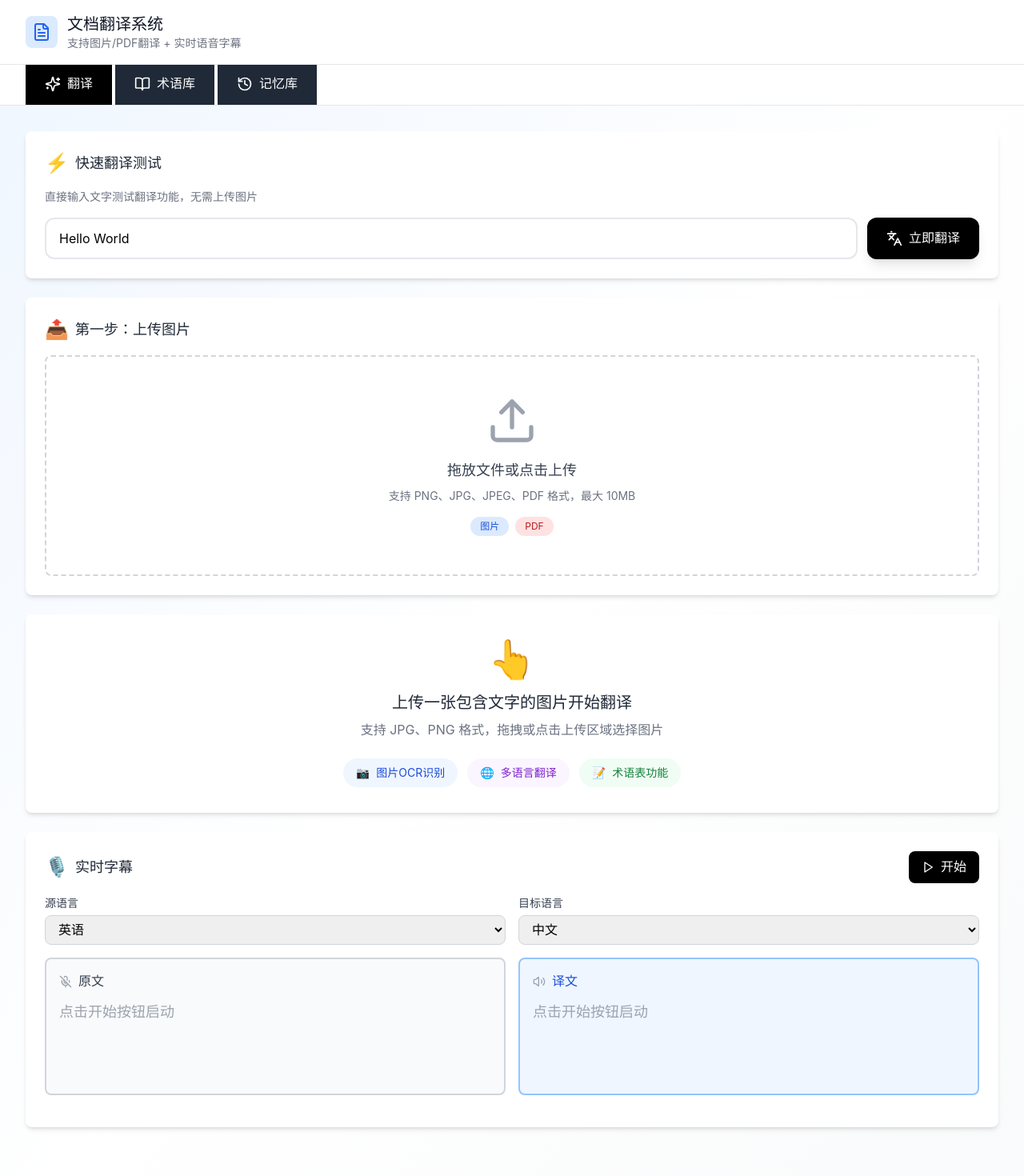
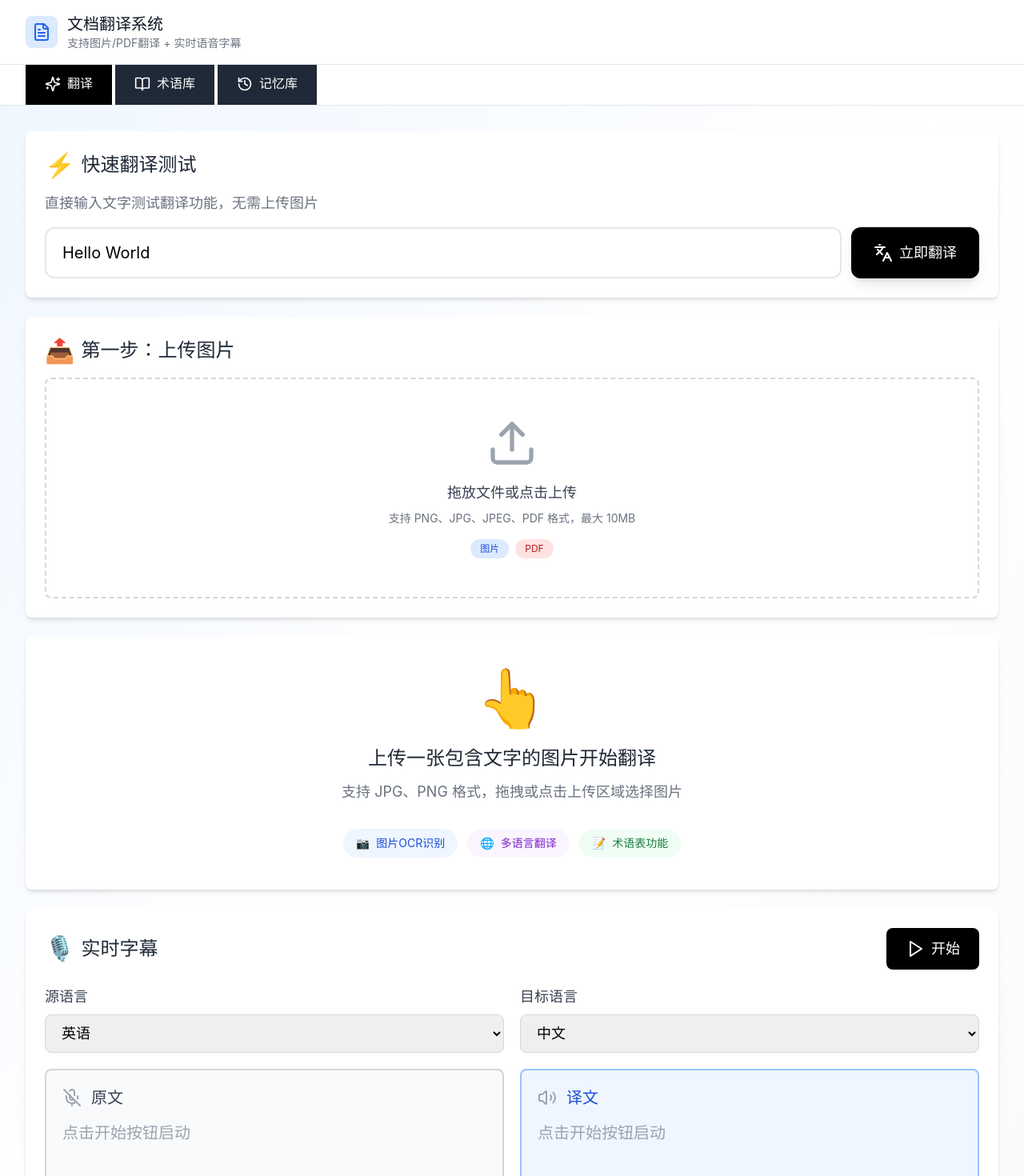
Before and after one commit to joannopan0124-hash/clone-git, a React (Vite) app in the folder frontend/: page / in a window 1280 px wide. Shown: the top 1470 px of the page at 80% size. Built offline with nearby package versions, Linux system fonts and the light colour scheme.

Commit message:
feat: 搭建React+Flask翻译系统
Co-authored-by: traeagent <traeagent@users.noreply.github.com>

```diff
--- a/frontend/src/components/RealtimeSubtitle.tsx
+++ b/frontend/src/components/RealtimeSubtitle.tsx
@@ -106,31 +106,31 @@ export default function RealtimeSubtitle({
 
   return (
     <div className="bg-white rounded-lg shadow-md p-6">
-      <div className="flex items-center justify-between mb-4">
-        <h2 className="text-lg font-semibold text-gray-800 flex items-center gap-2 font-[楷体]">
-          <span className="text-2xl">🎙️</span>
+      <div className="flex items-center justify-between mb-5">
+        <h2 className="text-2xl font-semibold text-gray-800 flex items-center gap-2 font-[楷体]">
+          <span className="text-3xl">🎙️</span>
           实时字幕
           {isSimulation && (
-            <span className="ml-2 px-2 py-1 bg-yellow-100 text-yellow-700 text-xs rounded-full">
+            <span className="ml-2 px-3 py-1 bg-yellow-100 text-yellow-700 text-sm rounded-full">
               模拟模式
             </span>
           )}
         </h2>
-        <div className="flex items-center gap-2">
+        <div className="flex items-center gap-3">
           {!isRunning ? (
             <button
               onClick={handleStart}
-              className="flex items-center justify-center gap-2 px-4 py-2 bg-black text-white hover:bg-gray-800 rounded-lg transition-colors font-[楷体]"
+              className="flex items-center justify-center gap-2 px-6 py-3 bg-black text-white hover:bg-gray-800 rounded-lg transition-colors font-[楷体] text-lg"
             >
-              <Play className="w-4 h-4" />
+              <Play className="w-6 h-6" />
               开始
             </button>
           ) : (
             <button
               onClick={handleStop}
-              className="flex items-center justify-center gap-2 px-4 py-2 bg-black text-white hover:bg-gray-800 rounded-lg transition-colors font-[楷体]"
+              className="flex items-center justify-center gap-2 px-6 py-3 bg-black text-white hover:bg-gray-800 rounded-lg transition-colors font-[楷体] text-lg"
             >
-              <Square className="w-4 h-4" />
+              <Square className="w-6 h-6" />
               停止
             </button>
           )}
@@ -138,21 +138,21 @@ export default function RealtimeSubtitle({
       </div>
 
       {error && (
-        <div className="mb-4 p-3 bg-red-50 border border-red-200 rounded-lg">
-          <p className="text-red-700 text-sm">{error}</p>
+        <div className="mb-5 p-4 bg-red-50 border border-red-200 rounded-lg">
+          <p className="text-red-700 text-lg">{error}</p>
         </div>
       )}
 
-      <div className="grid grid-cols-2 gap-4 mb-4">
+      <div className="grid grid-cols-2 gap-5 mb-5">
         <div>
-          <label className="block text-sm font-medium text-gray-700 mb-1 font-[楷体]">
+          <label className="block text-lg font-medium text-gray-700 mb-2 font-[楷体]">
             源语言
           </label>
           <select
             value={sourceLang}
             onChange={(e) => onSourceLangChange(e.target.value)}
             disabled={isRunning}
-            className="w-full px-3 py-2 border border-gray-300 rounded-lg focus:outline-none focus:ring-2 focus:ring-blue-500 disabled:bg-gray-100 font-[楷体]"
+            className="w-full px-4 py-3 border border-gray-300 rounded-lg focus:outline-none focus:ring-2 focus:ring-blue-500 disabled:bg-gray-100 font-[楷体] text-lg"
           >
             {languages.map((lang) => (
               <option key={lang.code} value={lang.code}>
@@ -162,14 +162,14 @@ export default function RealtimeSubtitle({
           </select>
         </div>
         <div>
-          <label className="block text-sm font-medium text-gray-700 mb-1 font-[楷体]">
+          <label className="block text-lg font-medium text-gray-700 mb-2 font-[楷体]">
             目标语言
           </label>
           <select
             value={targetLang}
             onChange={(e) => onTargetLangChange(e.target.value)}
             disabled={isRunning}
-            className="w-full px-3 py-2 border border-gray-300 rounded-lg focus:outline-none focus:ring-2 focus:ring-blue-500 disabled:bg-gray-100 font-[楷体]"
+            className="w-full px-4 py-3 border border-gray-300 rounded-lg focus:outline-none focus:ring-2 focus:ring-blue-500 disabled:bg-gray-100 font-[楷体] text-lg"
           >
             {languages.map((lang) => (
               <option key={lang.code} value={lang.code}>
@@ -181,22 +181,22 @@ export default function RealtimeSubtitle({
       </div>
 
       {/* 两个框显示原文和译文 */}
-      <div className="grid grid-cols-1 lg:grid-cols-2 gap-4 mb-4">
+      <div className="grid grid-cols-1 lg:grid-cols-2 gap-5 mb-5">
         {/* 原文框 */}
-        <div className="border-2 border-gray-300 rounded-lg p-4 min-h-[150px] bg-gray-50">
-          <div className="flex items-center gap-2 mb-3">
+        <div className="border-2 border-gray-300 rounded-lg p-5 min-h-[200px] bg-gray-50">
+          <div className="flex items-center gap-3 mb-4">
             {isRunning ? (
-              <div className="flex gap-1">
-                <span className="w-2 h-2 bg-red-500 rounded-full animate-pulse"></span>
-                <span className="w-2 h-2 bg-red-500 rounded-full animate-pulse delay-75"></span>
-                <span className="w-2 h-2 bg-red-500 rounded-full animate-pulse delay-150"></span>
+              <div className="flex gap-2">
+                <span className="w-3 h-3 bg-red-500 rounded-full animate-pulse"></span>
+                <span className="w-3 h-3 bg-red-500 rounded-full animate-pulse delay-75"></span>
+                <span className="w-3 h-3 bg-red-500 rounded-full animate-pulse delay-150"></span>
               </div>
             ) : (
-              <MicOff className="w-4 h-4 text-gray-400" />
+              <MicOff className="w-6 h-6 text-gray-400" />
             )}
-            <span className="font-bold text-gray-700 font-[楷体]">原文</span>
+            <span className="text-xl font-bold text-gray-700 font-[楷体]">原文</span>
           </div>
-          <div className="text-lg text-gray-800 font-[楷体] min-h-[100px]">
+          <div className="text-xl text-gray-800 font-[楷体] min-h-[120px]">
             {currentSubtitle ? (
               <p>{currentSubtitle.original_text}</p>
             ) : isRunning ? (
@@ -208,20 +208,20 @@ export default function RealtimeSubtitle({
         </div>
 
         {/* 译文框 */}
-        <div className="border-2 border-blue-300 rounded-lg p-4 min-h-[150px] bg-blue-50">
-          <div className="flex items-center gap-2 mb-3">
+        <div className="border-2 border-blue-300 rounded-lg p-5 min-h-[200px] bg-blue-50">
+          <div className="flex items-center gap-3 mb-4">
             {isRunning ? (
-              <div className="flex gap-1">
-                <span className="w-2 h-2 bg-blue-500 rounded-full animate-pulse"></span>
-                <span className="w-2 h-2 bg-blue-500 rounded-full animate-pulse delay-75"></span>
-                <span className="w-2 h-2 bg-blue-500 rounded-full animate-pulse delay-150"></span>
+              <div className="flex gap-2">
+                <span className="w-3 h-3 bg-blue-500 rounded-full animate-pulse"></span>
+                <span className="w-3 h-3 bg-blue-500 rounded-full animate-pulse delay-75"></span>
+                <span className="w-3 h-3 bg-blue-500 rounded-full animate-pulse delay-150"></span>
               </div>
             ) : (
-              <Volume2 className="w-4 h-4 text-gray-400" />
+              <Volume2 className="w-6 h-6 text-gray-400" />
             )}
-            <span className="font-bold text-blue-700 font-[楷体]">译文</span>
+            <span className="text-xl font-bold text-blue-700 font-[楷体]">译文</span>
           </div>
-          <div className="text-lg text-gray-800 font-[楷体] min-h-[100px]">
+          <div className="text-xl text-gray-800 font-[楷体] min-h-[120px]">
             {currentSubtitle ? (
               <p>{currentSubtitle.translated_text}</p>
             ) : isRunning ? (
--- a/frontend/src/pages/Home.tsx
+++ b/frontend/src/pages/Home.tsx
@@ -225,11 +225,11 @@ export default function Home() {
 
           {/* 快速翻译测试区域 */}
           <div className="bg-white rounded-lg shadow-md p-6">
-            <h2 className="text-lg font-semibold text-gray-800 mb-4 flex items-center gap-2">
-              <span className="text-2xl">⚡</span>
+            <h2 className="text-2xl font-semibold text-gray-800 mb-4 flex items-center gap-2">
+              <span className="text-3xl">⚡</span>
               快速翻译测试
             </h2>
-            <p className="text-sm text-gray-500 mb-4">
+            <p className="text-lg text-gray-500 mb-4">
               直接输入文字测试翻译功能，无需上传图片
             </p>
             <div className="flex gap-3">
@@ -239,13 +239,13 @@ export default function Home() {
                 onChange={(e) => setQuickTestText(e.target.value)}
                 onKeyDown={(e) => e.key === 'Enter' && handleQuickTranslate()}
                 placeholder="输入文字，如：Hello World"
-                className="flex-1 px-4 py-3 border-2 border-gray-200 rounded-xl focus:outline-none focus:ring-4 focus:ring-blue-200 focus:border-blue-400 text-base transition-all"
+                className="flex-1 px-5 py-4 border-2 border-gray-200 rounded-xl focus:outline-none focus:ring-4 focus:ring-blue-200 focus:border-blue-400 text-xl transition-all text-lg"
               />
               <button
                 onClick={handleQuickTranslate}
                 disabled={isQuickTranslating || !quickTestText.trim()}
                 className={`
-                  flex items-center justify-center gap-2 px-6 py-3 rounded-xl font-bold transition-all transform font-[楷体]
+                  flex items-center justify-center gap-2 px-7 py-4 rounded-xl font-bold transition-all transform font-[楷体] text-lg
                   ${isQuickTranslating || !quickTestText.trim()
                     ? 'bg-gray-400 text-gray-600 cursor-not-allowed'
                     : 'bg-black text-white hover:bg-gray-800 shadow-lg hover:shadow-xl active:scale-95'
@@ -254,36 +254,36 @@ export default function Home() {
               >
                 {isQuickTranslating ? (
                   <>
-                    <Loader2 className="w-5 h-5 animate-spin" />
+                    <Loader2 className="w-6 h-6 animate-spin" />
                     翻译中...
                   </>
                 ) : (
                   <>
-                    <Languages className="w-5 h-5" />
+                    <Languages className="w-6 h-6" />
                     立即翻译
                   </>
                 )}
               </button>
             </div>
             {quickTestResult && (
-              <div className="mt-4 p-4 bg-gradient-to-r from-green-50 to-teal-50 rounded-xl border border-green-200">
-                <div className="flex items-center gap-2 mb-2">
-                  <span className="text-sm font-semibold text-green-700">翻译结果：</span>
+              <div className="mt-4 p-5 bg-gradient-to-r from-green-50 to-teal-50 rounded-xl border border-green-200">
+                <div className="flex items-center gap-2 mb-3">
+                  <span className="text-lg font-semibold text-green-700">翻译结果：</span>
                   {quickTestSimulation && (
-                    <span className="text-xs px-2 py-0.5 bg-yellow-400 text-yellow-900 rounded-full font-semibold">
+                    <span className="text-sm px-3 py-1 bg-yellow-400 text-yellow-900 rounded-full font-semibold">
                       模拟模式
                     </span>
                   )}
                 </div>
-                <p className="text-gray-800 text-lg">{quickTestResult}</p>
+                <p className="text-gray-800 text-xl">{quickTestResult}</p>
               </div>
             )}
           </div>
 
           {/* 文件上传区域 */}
           <div className="bg-white rounded-lg shadow-md p-6">
-            <h2 className="text-lg font-semibold text-gray-800 mb-4 flex items-center gap-2">
-              <span className="text-2xl">📤</span>
+            <h2 className="text-2xl font-semibold text-gray-800 mb-4 flex items-center gap-2">
+              <span className="text-3xl">📤</span>
               第一步：上传图片
             </h2>
             <FileUpload
@@ -318,14 +318,14 @@ export default function Home() {
               <div className="p-5 bg-gradient-to-r from-blue-50 via-indigo-50 to-purple-50 border-b">
                 <div className="flex flex-col sm:flex-row items-center gap-4">
                   <div className="flex-1 w-full">
-                    <label className="block text-sm font-semibold text-gray-700 mb-1">
+                    <label className="block text-lg font-semibold text-gray-700 mb-2">
                       源语言
                     </label>
                     <select
                       value={sourceLang}
                       onChange={(e) => setSourceLang(e.target.value)}
                       disabled={isTranslating}
-                      className="w-full px-4 py-3 border-2 border-gray-200 rounded-xl focus:outline-none focus:ring-4 focus:ring-blue-200 focus:border-blue-400 text-base font-medium transition-all bg-white"
+                      className="w-full px-5 py-4 border-2 border-gray-200 rounded-xl focus:outline-none focus:ring-4 focus:ring-blue-200 focus:border-blue-400 text-lg font-medium transition-all bg-white"
                     >
                       {LANGUAGES.map((lang) => (
                         <option key={lang.code} value={lang.code}>
@@ -335,21 +335,21 @@ export default function Home() {
                     </select>
                   </div>
 
-                  <div className="flex items-center justify-center pt-2 sm:pt-5">
-                    <div className="p-3 bg-white rounded-full shadow-md">
-                      <ArrowRight className="w-6 h-6 text-blue-500" />
+                  <div className="flex items-center justify-center pt-2 sm:pt-6">
+                    <div className="p-4 bg-white rounded-full shadow-md">
+                      <ArrowRight className="w-8 h-8 text-blue-500" />
                     </div>
                   </div>
 
                   <div className="flex-1 w-full">
-                    <label className="block text-sm font-semibold text-gray-700 mb-1">
+                    <label className="block text-lg font-semibold text-gray-700 mb-2">
                       目标语言
                     </label>
                     <select
                       value={targetLang}
                       onChange={(e) => setTargetLang(e.target.value)}
                       disabled={isTranslating}
-                      className="w-full px-4 py-3 border-2 border-gray-200 rounded-xl focus:outline-none focus:ring-4 focus:ring-blue-200 focus:border-blue-400 text-base font-medium transition-all bg-white"
+                      className="w-full px-5 py-4 border-2 border-gray-200 rounded-xl focus:outline-none focus:ring-4 focus:ring-blue-200 focus:border-blue-400 text-lg font-medium transition-all bg-white"
                     >
                       {LANGUAGES.map((lang) => (
                         <option key={lang.code} value={lang.code}>
@@ -359,12 +359,12 @@ export default function Home() {
                     </select>
                   </div>
 
-                  <div className="pt-2 sm:pt-5 w-full sm:w-auto">
+                  <div className="pt-2 sm:pt-6 w-full sm:w-auto">
                     <button
                       onClick={handleTranslate}
                       disabled={isTranslating || !originalText}
                       className={`
-                        w-full sm:w-auto flex items-center justify-center gap-2 px-8 py-3.5 rounded-xl font-bold text-lg transition-all transform font-[楷体]
+                        w-full sm:w-auto flex items-center justify-center gap-2 px-10 py-4 rounded-xl font-bold text-xl transition-all transform font-[楷体]
                         ${isTranslating || !originalText
                           ? 'bg-gray-400 text-gray-600 cursor-not-allowed'
                           : 'bg-black text-white hover:bg-gray-800 shadow-xl hover:shadow-2xl hover:scale-105 active:scale-95'
@@ -393,30 +393,30 @@ export default function Home() {
                 <div className="border rounded-lg overflow-hidden">
                   <div className="flex items-center justify-between p-3 bg-gray-100 border-b">
                     <div className="flex items-center gap-2">
-                      <span className="font-medium text-gray-700">原文</span>
+                      <span className="text-lg font-medium text-gray-700">原文</span>
                       {confidence > 0 && (
-                        <span className="text-xs px-2 py-0.5 bg-blue-100 text-blue-700 rounded">
+                        <span className="text-sm px-3 py-1 bg-blue-100 text-blue-700 rounded">
                           识别度 {(confidence * 100).toFixed(1)}%
                         </span>
                       )}
                     </div>
                     <button
                       onClick={() => copyToClipboard(originalText, 'original')}
-                      className="flex items-center justify-center gap-1 px-3 py-1.5 bg-black text-white hover:bg-gray-800 rounded transition-colors font-[楷体]"
+                      className="flex items-center justify-center gap-1 px-4 py-2 bg-black text-white hover:bg-gray-800 rounded transition-colors font-[楷体] text-base"
                     >
                       {copiedOriginal ? (
-                        <Check className="w-4 h-4" />
+                        <Check className="w-5 h-5" />
                       ) : (
-                        <Copy className="w-4 h-4" />
+                        <Copy className="w-5 h-5" />
                       )}
-                      <span className="text-xs">{copiedOriginal ? '已复制' : '复制'}</span>
+                      <span className="text-sm">{copiedOriginal ? '已复制' : '复制'}</span>
                     </button>
                   </div>
-                  <div className="p-4 bg-white min-h-[200px] max-h-[400px] overflow-y-auto">
+                  <div className="p-5 bg-white min-h-[250px] max-h-[500px] overflow-y-auto">
                     <textarea
                       value={originalText}
                       onChange={(e) => setOriginalText(e.target.value)}
-                      className="w-full h-full min-h-[180px] text-gray-800 whitespace-pre-wrap resize-none border-0 focus:outline-none bg-transparent"
+                      className="w-full h-full min-h-[200px] text-lg text-gray-800 whitespace-pre-wrap resize-none border-0 focus:outline-none bg-transparent"
                       placeholder="识别出的文字会显示在这里，您也可以手动编辑..."
                     />
                   </div>
@@ -424,11 +424,11 @@ export default function Home() {
 
                 {/* 译文 */}
                 <div className="border rounded-lg overflow-hidden">
-                  <div className="flex items-center justify-between p-3 bg-gradient-to-r from-blue-100 to-purple-100 border-b">
+                  <div className="flex items-center justify-between p-4 bg-gradient-to-r from-blue-100 to-purple-100 border-b">
                     <div className="flex items-center gap-2">
-                      <span className="font-bold text-blue-700">译文</span>
+                      <span className="text-lg font-bold text-blue-700">译文</span>
                       {isSimulation && (
-                        <span className="text-xs px-2 py-0.5 bg-yellow-400 text-yellow-900 rounded-full font-semibold">
+                        <span className="text-sm px-3 py-1 bg-yellow-400 text-yellow-900 rounded-full font-semibold">
                           模拟模式
                         </span>
                       )}
@@ -436,27 +436,27 @@ export default function Home() {
                     <button
                       onClick={() => translatedText && copyToClipboard(translatedText, 'translation')}
                       disabled={!translatedText}
-                      className="flex items-center justify-center gap-1 px-3 py-1.5 bg-black text-white hover:bg-gray-800 rounded transition-colors font-[楷体] disabled:opacity-50 disabled:cursor-not-allowed"
+                      className="flex items-center justify-center gap-1 px-4 py-2 bg-black text-white hover:bg-gray-800 rounded transition-colors font-[楷体] text-base disabled:opacity-50 disabled:cursor-not-allowed"
                     >
                       {copiedTranslation ? (
-                        <Check className="w-4 h-4" />
+                        <Check className="w-5 h-5" />
                       ) : (
-                        <Copy className="w-4 h-4" />
+                        <Copy className="w-5 h-5" />
                       )}
-                      <span className="text-xs">{copiedTranslation ? '已复制' : '复制'}</span>
+                      <span className="text-sm">{copiedTranslation ? '已复制' : '复制'}</span>
                     </button>
                   </div>
-                  <div className="p-4 bg-white min-h-[200px] max-h-[400px] overflow-y-auto">
+                  <div className="p-5 bg-white min-h-[250px] max-h-[500px] overflow-y-auto">
                     {isTranslating ? (
                       <div className="flex items-center justify-center h-full text-gray-400">
-                        <Loader2 className="w-6 h-6 animate-spin mr-2" />
-                        <span>正在翻译...</span>
+                        <Loader2 className="w-8 h-8 animate-spin mr-3" />
+                        <span className="text-lg">正在翻译...</span>
                       </div>
                     ) : translatedText ? (
-                      <p className="text-gray-800 whitespace-pre-wrap">{translatedText}</p>
+                      <p className="text-xl text-gray-800 whitespace-pre-wrap">{translatedText}</p>
                     ) : (
                       <div className="flex items-center justify-center h-full text-gray-400">
-                        <p>点击「开始翻译」按钮获取译文</p>
+                        <p className="text-lg">点击「开始翻译」按钮获取译文</p>
                       </div>
                     )}
                   </div>
@@ -467,12 +467,12 @@ export default function Home() {
 
           {/* 上传提示 */}
           {!uploadedFile && !isRecognizing && (
-            <div className="bg-white rounded-lg shadow-md p-8 text-center">
-              <div className="text-5xl mb-4">👆</div>
-              <p className="text-xl font-semibold text-gray-800 mb-2">
+            <div className="bg-white rounded-lg shadow-md p-10 text-center">
+              <div className="text-7xl mb-6">👆</div>
+              <p className="text-2xl font-semibold text-gray-800 mb-3">
                 上传一张包含文字的图片开始翻译
               </p>
-              <p className="text-gray-500 mb-6">
+              <p className="text-lg text-gray-500 mb-8">
                 支持 JPG、PNG 格式，拖拽或点击上传区域选择图片
               </p>
               <div className="flex flex-wrap justify-center gap-3">
```
